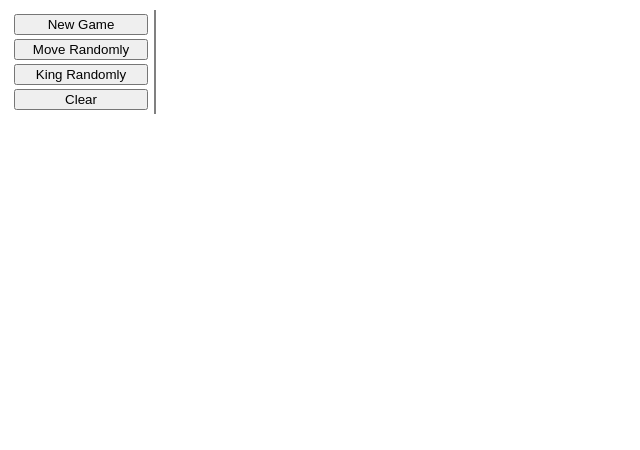
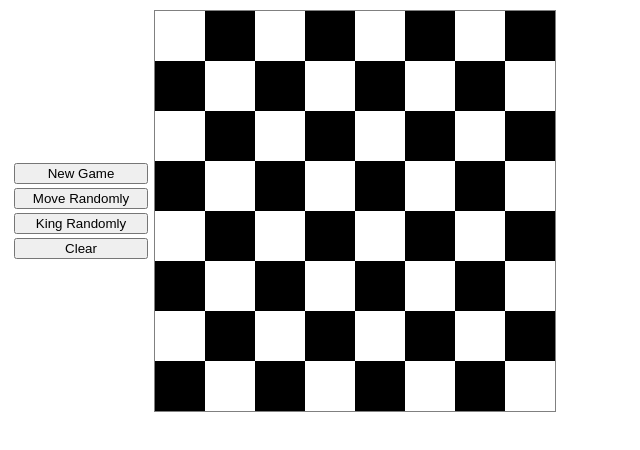
Before and after one commit to moreland99/CheckerboardGUIMCW, a plain HTML site: page GUI-Assignment_Checkerboard/GUI-Assignment_Checkerboard/index.html in a window 1280 px wide. Shown: the whole page, without its empty margins (0-640 px from the left). Drawn offline with nearby package versions, Linux system fonts and the light colour scheme.

Commit message:
problem1

```diff
--- a/GUI-Assignment_Checkerboard/GUI-Assignment_Checkerboard/index.html
+++ b/GUI-Assignment_Checkerboard/GUI-Assignment_Checkerboard/index.html
@@ -12,6 +12,15 @@
 
 <!-- Load style sheets -->
 <link rel="stylesheet" type="text/css" href="mainLayout.css" />
+
+<!-- Checkerboard styles -->
+<style>
+    #checkerboard {
+        width: 400px;
+        height: 400px;
+        display: grid;
+    }
+</style>
 
 <!-- Load any supplemental Javascript libraries here -->
 <script type="text/javascript" src="http://ajax.googleapis.com/ajax/libs/jquery/1.5.1/jquery.min.js"></script>
@@ -116,6 +125,26 @@ $.extend({
 
 		<td id="content">
 			<!-- Your code here -->
+			<!-- Checkerboard div -->
+			<div id="checkerboard"></div>
+
+			<!-- Checkerboard JavaScript -->
+			<script>
+				const BOARD_SIZE = parseInt(new URLSearchParams(window.location.search).get('size')) || 8;
+				const checkerboard = document.getElementById('checkerboard');
+				checkerboard.style.gridTemplateColumns = `repeat(${BOARD_SIZE}, 1fr)`;
+				checkerboard.style.gridTemplateRows = `repeat(${BOARD_SIZE}, 1fr)`;
+
+				for (let i = 0; i < BOARD_SIZE * BOARD_SIZE; i++) {
+					const square = document.createElement('div');
+					if ((Math.floor(i / BOARD_SIZE) + i) % 2 === 0) {
+						square.style.backgroundColor = 'white';
+					} else {
+						square.style.backgroundColor = 'black';
+					}
+					checkerboard.appendChild(square);
+				}
+			</script>
 		</td>
 	</tr>
 
```
